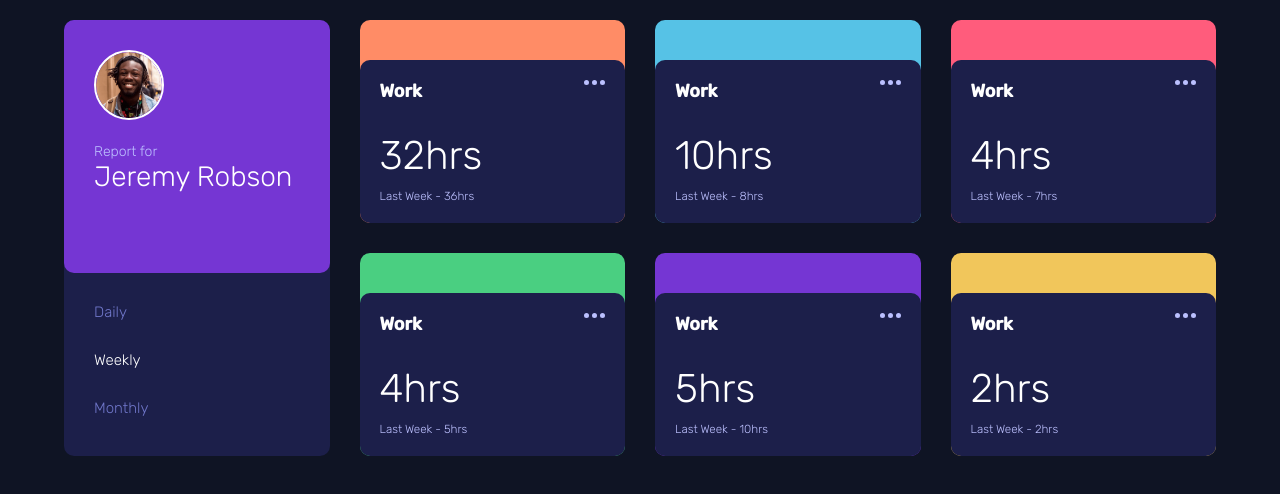
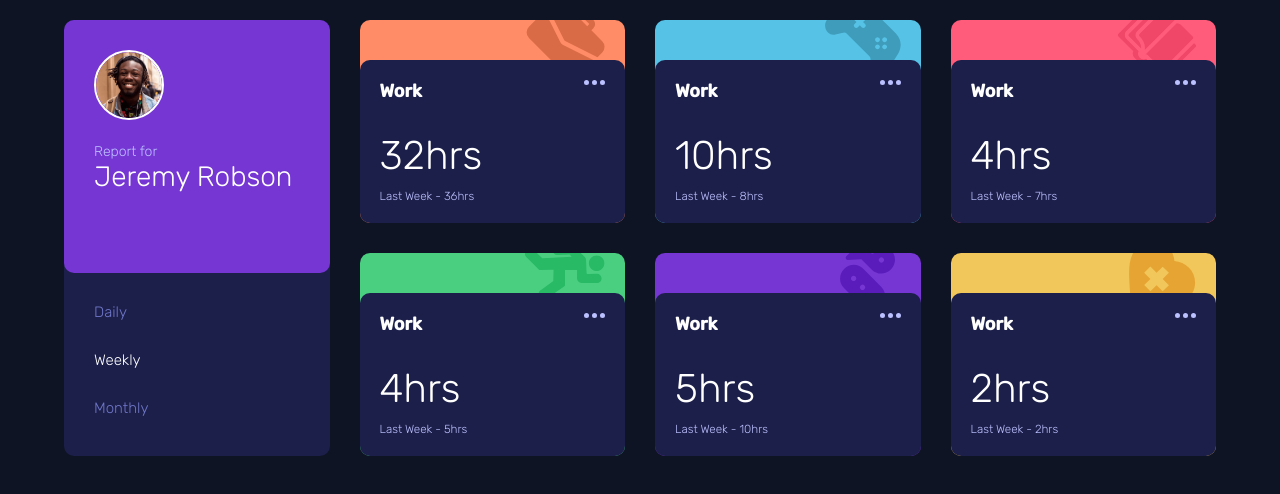
Before and after one commit to Jane72-boop/junior-challenge-14, a plain HTML site: page index.html in a window 1280 px wide. Drawn offline with Linux system fonts and the light colour scheme; the site is published under a folder, as on GitHub Pages, so addresses that start at the root find nothing; a script that the page names is missing.

Commit message:
Add files via upload

```diff
--- a/css/main.css
+++ b/css/main.css
@@ -197,7 +197,7 @@ body {
 }
 
 .work-bg-img {
-  background: url(/images/icon-work.svg) no-repeat scroll right center;
+  background: url("../images/icon-work.svg") no-repeat scroll right center;
 }
 
 .play {
@@ -206,7 +206,7 @@ body {
 }
 
 .play-bg-img {
-  background: url(/images/icon-play.svg) no-repeat scroll right center;
+  background: url("../images/icon-play.svg") no-repeat scroll right center;
 }
 
 .study {
@@ -215,7 +215,7 @@ body {
 }
 
 .study-bg-img {
-  background: url(/images/icon-study.svg) no-repeat scroll right center;
+  background: url("../images/icon-study.svg") no-repeat scroll right center;
 }
 
 .exercise {
@@ -224,7 +224,7 @@ body {
 }
 
 .exercise-bg-img {
-  background: url(/images/icon-exercise.svg) no-repeat scroll right center;
+  background: url("../images/icon-exercise.svg") no-repeat scroll right center;
 }
 
 .social {
@@ -233,7 +233,7 @@ body {
 }
 
 .social-bg-img {
-  background: url(/images/icon-social.svg) no-repeat scroll right center;
+  background: url("../images/icon-social.svg") no-repeat scroll right center;
 }
 
 .selfcare {
@@ -242,7 +242,7 @@ body {
 }
 
 .selfcare-bg-img {
-  background: url(/images/icon-self-care.svg) no-repeat scroll right center;
+  background: url("../images/icon-self-care.svg") no-repeat scroll right center;
 }
 
 @media only screen and (min-width: 1000px) {
```
Also changed, not shown: 1 other file.
